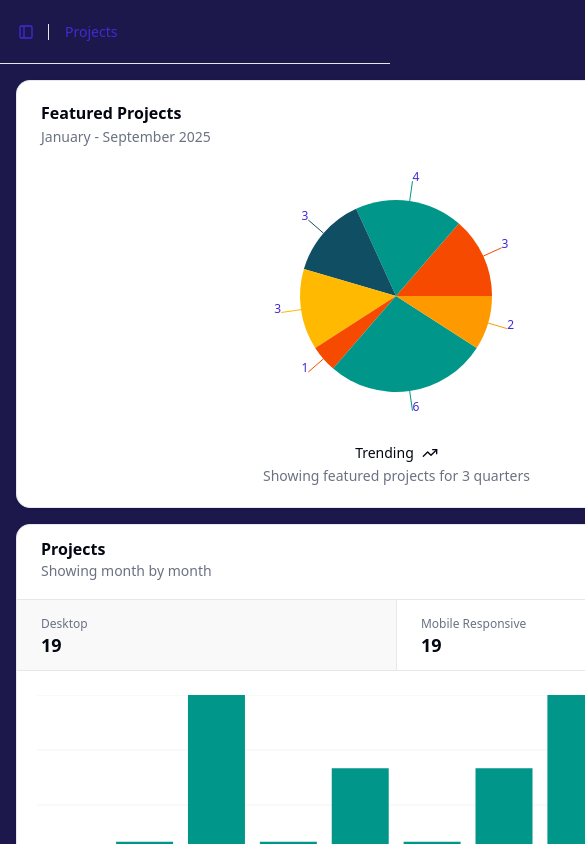
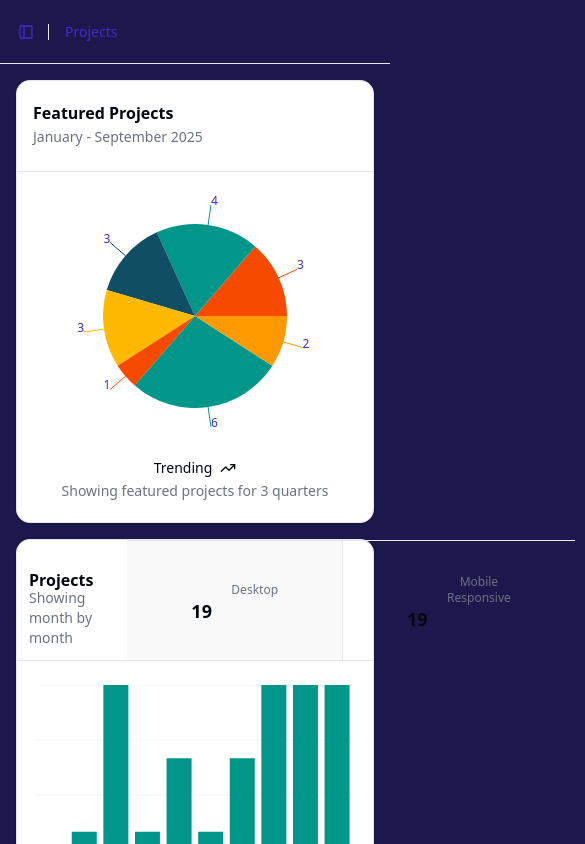
Before and after one commit to dezineskv/portfolio2025, a Next.js app: page /filter in a window 390 px wide. Shown: the top 844 px of the page, 585 px wide, since content can reach past the window. Built offline with nearby package versions, Linux system fonts and the light colour scheme.

Commit message:
small bug fixes for mobile charts

```diff
--- a/app/(mainLayout)/filter/page.jsx
+++ b/app/(mainLayout)/filter/page.jsx
@@ -46,15 +46,15 @@ export default function Page() {
           </Breadcrumb>
         </header>
         <div className="flex flex-1 flex-col gap-4 p-4">
-          <div className="grid auto-rows-min gap-4 md:grid-cols-2">
-            <div className="bg-muted/50 aspect-video rounded-xl">
+          <div className="grid h-full my-auto auto-rows-min gap-4 md:grid-cols-2">
+            <div className="bg-muted/50 rounded-xl sm:w-full">
               <ChartPie />
             </div>
-            <div className="bg-muted/50 aspect-video rounded-xl">
+            <div className="bg-muted/50 flex-1 rounded-xl w-full">
               <BarCharts />
             </div>
           </div>
-          <div className="bg-muted/50 min-h-[100vh] flex-1 rounded-xl md:min-h-min">
+          <div className="bg-muted/50 flex-1 rounded-xl">
             <DataTable />
           </div>
         </div>
--- a/components/components/BarCharts.jsx
+++ b/components/components/BarCharts.jsx
@@ -34,7 +34,7 @@ const chartData = [
 
 const chartConfig = {
   views: {
-    label: "Projects Completed",
+    label: "Projects",
   },
   desktop: {
     label: "Desktop",
@@ -58,10 +58,10 @@ export function BarCharts() {
   );
 
   return (
-    <Card className="py-0">
-      <CardHeader className="flex flex-col items-stretch border-b !p-0 sm:flex-row">
-        <div className="flex flex-1 flex-col justify-center gap-1 px-6 pt-4 pb-3 sm:!py-0">
-          <CardTitle>Projects</CardTitle>
+    <Card className="py-0 sm:w-[80%] h-full md:w-full sm:px-auto max-h-[440px]">
+      <CardHeader className="flex flex-row items-stretch border-b !p-0 sm:flex-row sm:mx-auto">
+        <div className="text-left mr-auto gap-1 pt-4 w-[280px] p-3 ">
+          <CardTitle className="pt-4 pr-4">Projects</CardTitle>
           <CardDescription>Showing month by month</CardDescription>
         </div>
         <div className="flex">
@@ -71,13 +71,13 @@ export function BarCharts() {
               <button
                 key={chart}
                 data-active={activeChart === chart}
-                className="data-[active=true]:bg-muted/50 relative z-30 flex flex-1 flex-col justify-center gap-1 border-t px-6 py-4 text-left even:border-l sm:border-t-0 sm:border-l sm:px-8 sm:py-6"
+                className="data-[active=true]:bg-muted/50 relative z-30 flex flex-1 flex-col justify-center gap-1 border-t px-6 py-4 even:border-l sm:border-t-0 sm:border-l sm:px-8 sm:py-6"
                 onClick={() => setActiveChart(chart)}
               >
-                <span className="text-muted-foreground text-xs">
+                <span className="text-muted-foreground text-xs mx-10 pl-10">
                   {chartConfig[chart].label}
                 </span>
-                <span className="text-lg leading-none font-bold sm:text-3xl">
+                <span className="text-lg leading-none font-bold sm:text-3xl pl-10">
                   {total[key].toLocaleString()}
                 </span>
               </button>
--- a/components/components/Chart.jsx
+++ b/components/components/Chart.jsx
@@ -58,15 +58,15 @@ const chartConfig = {
 
 export default function ChartPie() {
   return (
-    <Card className="flex flex-col">
-      <CardHeader className="items-center pb-0">
+    <Card className="py-0 sm:w-[80%] md:w-full sm:px-auto">
+      <CardHeader className="flex flex-col w-full items-stretch border-b p-4 sm:mx-auto mt-2">
         <CardTitle>Featured Projects</CardTitle>
         <CardDescription>January - September 2025</CardDescription>
       </CardHeader>
-      <CardContent className="flex-1 pb-0">
+      <CardContent className="flex-1 pb-0 ">
         <ChartContainer
           config={chartConfig}
-          className="[&_.recharts-pie-label-text]:fill-foreground mx-auto aspect-square max-h-[250px] pb-0"
+          className="[&_.recharts-pie-label-text]:fill-foreground max-w-[240px] max-h-[440px] mx-auto aspect-square h-full w-full pb-0 mb-0"
         >
           <PieChart>
             <ChartTooltip content={<ChartTooltipContent hideLabel />} />
@@ -78,7 +78,7 @@ export default function ChartPie() {
         <div className="flex items-center gap-2 leading-none font-medium">
           Trending <TrendingUp className="h-4 w-4" />
         </div>
-        <div className="text-muted-foreground leading-none">
+        <div className="text-muted-foreground leading-none pb-6">
           Showing featured projects for 3 quarters
         </div>
       </CardFooter>
--- a/components/components/DataTable.jsx
+++ b/components/components/DataTable.jsx
@@ -263,7 +263,7 @@ export default function DataTable() {
   });
 
   return (
-    <div className="bg-background mx-auto">
+    <div className="bg-background mx-auto md:w-full">
       <div className="my-container mx-auto px-10 pb-10">
         <h1 className="mb-4 text-4xl font-bold">Projects</h1>
         <p>Filter projects</p>
@@ -377,7 +377,7 @@ export default function DataTable() {
             </Button>
           </div>
           <Link href="/">
-            <Button className="text-md max-w-1/2 rounded-md bg-gray-900 py-6 text-white shadow-lg transition-all hover:scale-105 sm:mx-6 md:px-10">
+            <Button className="text-md md:max-w-1/2 rounded-md bg-gray-900 py-6 text-white shadow-lg transition-all hover:scale-105 sm:mx-6 sm:w-[100px] md:px-10">
               Home
             </Button>
           </Link>
--- a/components/components/Footer.jsx
+++ b/components/components/Footer.jsx
@@ -9,30 +9,32 @@ export default function Footer() {
   return (
     <>
       <div className="bg-background mx-auto flex md:h-[14vh] max-h-[25vh]">
-        <div className="flex flex-col sm:justify-center items-center gap-4 px-8 py-12 sm:flex-col md:flex-row md:justify-between md:w-6xl md:max-w-[1280px] mx-auto">
-          <div className="mr-auto text-left pl-10">
+        <div className="flex flex-col sm:justify-center items-center gap-4 md:px-8 py-12 sm:flex-col md:flex-row md:justify-between md:w-6xl md:max-w-[1280px] mx-auto">
+          <div className="md:mr-auto text-left pl-10">
             <Link href="/">
               <Image
                 src="https://i.ibb.co/7xV8t6xY/logo-white.png"
                 alt="Logo"
                 width={200}
                 height={120}
-                className="max-h-[120px] not-[]:border-0 w-auto max-w-[200px] pr-10 pb-4 sm:mx-auto"
+                className="max-h-[120px] border-0 w-auto max-w-[200px] pr-10 pb-4 sm:mx-auto"
                 priority={true}
               />
             </Link>
           </div>
-          <div className="flex gap-2 px-4 text-lg font-medium sm:flex-col md:max-w-lg md:flex-row md:justify-between">
-            <div>
-              <Link href="/projects">Projects |</Link>
+          <div className="flex sm:flex-col gap-2 px-4 text-lg items-center xs:text-sm md:text-md font-medium md:max-w-lg md:flex-row md:justify-between">
+            <div className="flex sm:w-full sm:flex-col md:flex-row sm:text-sm md:text-md items-center my-auto">
+              <div className="flex flex-row ">
+                <Link href="/projects">Projects&nbsp;</Link>
+              </div>
+              <div>
+                <Link href="/about">&nbsp;About&nbsp;</Link>
+              </div>
+              <div>
+                <Link href="/skills">&nbsp;Skills&nbsp;</Link>
+              </div>
             </div>
-            <div>
-              <Link href="/about">About |</Link>
-            </div>
-            <div>
-              <Link href="/skills">Skills |</Link>
-            </div>
-            <div className="flex flex-row gap-2 md:ml-6">
+            <div className="flex flex-row sm:w-full gap-2 md:ml-6">
               <Link
                 href="https://github.com/dezineskv"
                 target="_blank"
--- a/components/components/Thumbnails.jsx
+++ b/components/components/Thumbnails.jsx
@@ -51,7 +51,7 @@ export default function ImageGallery({ image, images, includes, title }) {
               width={160}
               height={120}
               style={{ cursor: "pointer" }}
-              className="border-1 border-gray-300 rounded-lg w-[160px] h-[120px]"
+              className="border-1 border-gray-300 rounded-lg min-w-[160px] h-[120px]"
             />
           </div>
         ))}
--- a/components/components/Ticker.jsx
+++ b/components/components/Ticker.jsx
@@ -5,7 +5,7 @@ import { TextScroll } from "@/components/ui/text-scroll";
 function Ticker() {
   return (
     <TextScroll
-      className="font-display text-center text-2xl font-semibold tracking-tighter text-gray-500 dark:text-black md:text-3xl md:leading-[4rem]  my-auto"
+      className="font-display text-center text-2xl font-semibold tracking-tighter text-gray-500 dark:text-black md:text-3xl md:leading-[4rem] sm:p-4 my-auto"
       text="HTML | CSS | JavaScript | ReactJs | NextJs | MERN | API | UX | Branding | NodeJs | GitHub | "
       default_velocity={1}
     />
```
